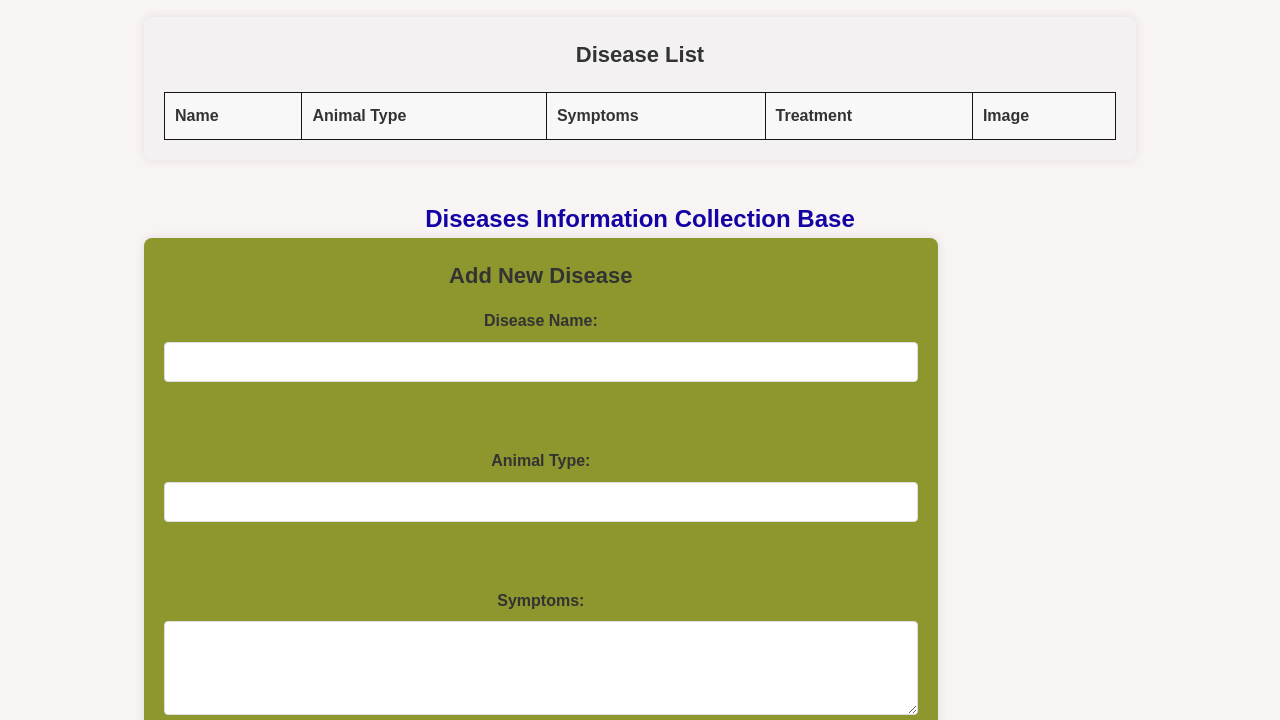
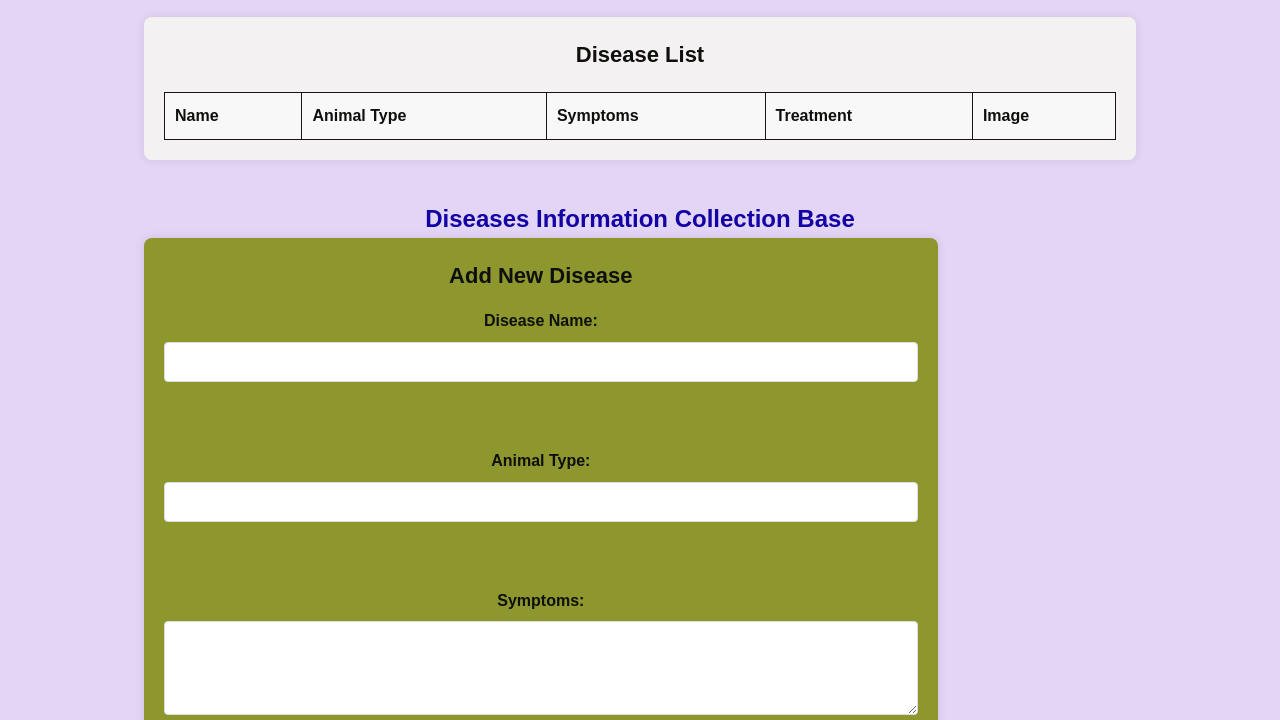
Before and after one commit to Michael-juma/Enhancing-livestock-Disease-Research, a website: page index.html in a window 1280 px wide. Shown: the part 233-953 px from the top of the page. Drawn offline with Linux system fonts and the light colour scheme; no server answers.

Commit message:
all files

```diff
--- a/style.css
+++ b/style.css
@@ -15,8 +15,8 @@ body {
     background-position: center center;
     background-repeat: no-repeat;
   font-family: Arial, sans-serif;
-  background-color: #f9f4f4;
-  color: #333;
+  background-color: #e3d5f5;
+  color: #0f100d;
   line-height: 1.6;
   padding: 20px;
 }
```
